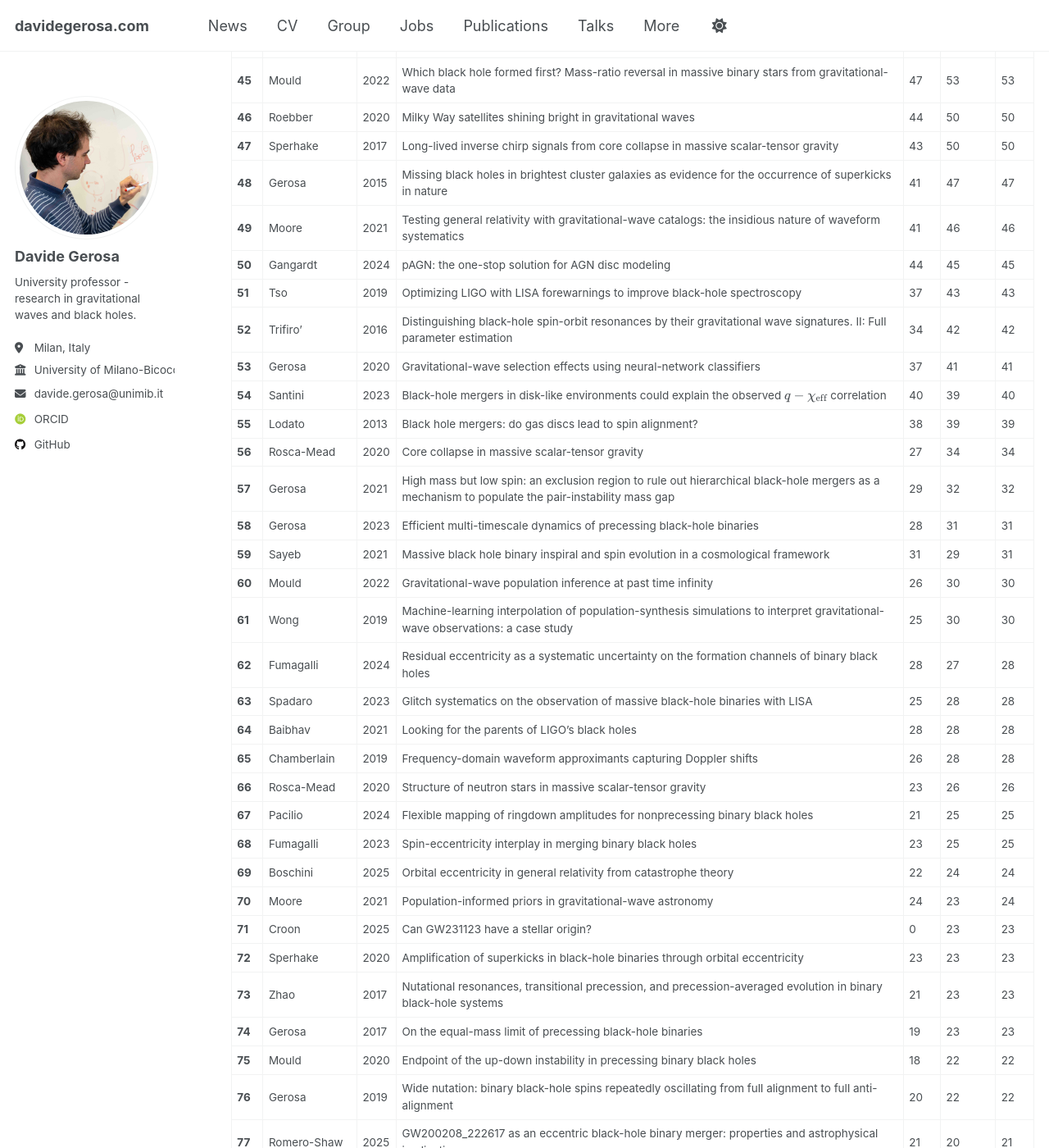
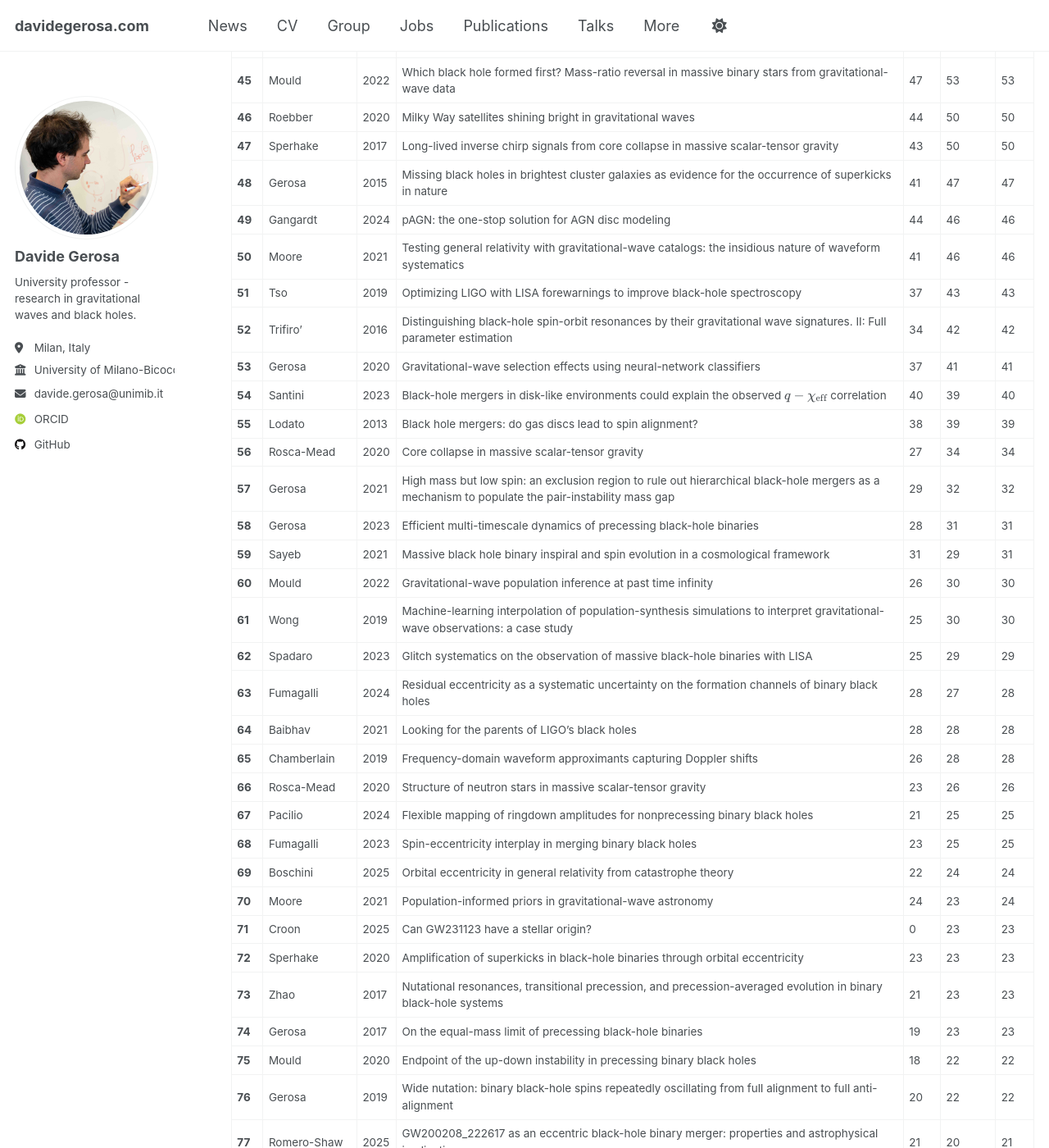
Before and after one commit to dgerosa/website, a Jekyll site: the page built from _pages/citations.md, in a window 1280 px wide and 1400 px high, scrolled down 2251 px. Shown: the whole window at 82% size. Built offline with Jekyll 4.4.1, drawn with Linux system fonts in a browser that asks for light colours; some web fonts are replaced; some of the changed text lies outside the part shown.

Commit message:
Website update from workflow

```diff
--- a/_pages/_citations.md
+++ b/_pages/_citations.md
@@ -22,7 +22,7 @@
 | **11** | Afshordi | 2025 | Waveform modelling for the Laser Interferometer Space Antenna | 144 | 174 | 174 |
 | **12** | Gerosa | 2015 | Multi-timescale analysis of phase transitions in precessing black-hole binaries | 139 | 162 | 162 |
 | **13** | Varma | 2019 | High-accuracy mass, spin, and recoil predictions of generic black-hole merger remnants | 143 | 159 | 159 |
-| **14** | Gerosa | 2013 | Resonant-plane locking and spin alignment in stellar-mass black-hole binaries: a diagnostic of compact-binary formation | 143 | 158 | 158 |
+| **14** | Gerosa | 2013 | Resonant-plane locking and spin alignment in stellar-mass black-hole binaries: a diagnostic of compact-binary formation | 143 | 159 | 159 |
 | **15** | Islam | 2021 | Eccentric binary black hole surrogate models for the gravitational waveform and remnant properties: comparable mass, nonspinning case | 128 | 139 | 139 |
 | **16** | Vitale | 2020 | Inferring the properties of a population of compact binaries in presence of selection effects | 130 | 139 | 139 |
 | **17** | Kesden | 2015 | Effective potentials and morphological transitions for binary black-hole spin precession | 115 | 137 | 137 |
@@ -57,8 +57,8 @@
 | **46** | Roebber | 2020 | Milky Way satellites shining bright in gravitational waves | 44 | 50 | 50 |
 | **47** | Sperhake | 2017 | Long-lived inverse chirp signals from core collapse in massive scalar-tensor gravity | 43 | 50 | 50 |
 | **48** | Gerosa | 2015 | Missing black holes in brightest cluster galaxies as evidence for the occurrence of superkicks in nature | 41 | 47 | 47 |
-| **49** | Moore | 2021 | Testing general relativity with gravitational-wave catalogs: the insidious nature of waveform systematics | 41 | 46 | 46 |
-| **50** | Gangardt | 2024 | pAGN: the one-stop solution for AGN disc modeling | 44 | 45 | 45 |
+| **49** | Gangardt | 2024 | pAGN: the one-stop solution for AGN disc modeling | 44 | 46 | 46 |
+| **50** | Moore | 2021 | Testing general relativity with gravitational-wave catalogs: the insidious nature of waveform systematics | 41 | 46 | 46 |
 | **51** | Tso | 2019 | Optimizing LIGO with LISA forewarnings to improve black-hole spectroscopy | 37 | 43 | 43 |
 | **52** | Trifiro' | 2016 | Distinguishing black-hole spin-orbit resonances by their gravitational wave signatures. II: Full parameter estimation | 34 | 42 | 42 |
 | **53** | Gerosa | 2020 | Gravitational-wave selection effects using neural-network classifiers | 37 | 41 | 41 |
@@ -70,8 +70,8 @@
 | **59** | Sayeb | 2021 | Massive black hole binary inspiral and spin evolution in a cosmological framework | 31 | 29 | 31 |
 | **60** | Mould | 2022 | Gravitational-wave population inference at past time infinity | 26 | 30 | 30 |
 | **61** | Wong | 2019 | Machine-learning interpolation of population-synthesis simulations to interpret gravitational-wave observations: a case study | 25 | 30 | 30 |
-| **62** | Fumagalli | 2024 | Residual eccentricity as a systematic uncertainty on the formation channels of binary black holes | 28 | 27 | 28 |
-| **63** | Spadaro | 2023 | Glitch systematics on the observation of massive black-hole binaries with LISA | 25 | 28 | 28 |
+| **62** | Spadaro | 2023 | Glitch systematics on the observation of massive black-hole binaries with LISA | 25 | 29 | 29 |
+| **63** | Fumagalli | 2024 | Residual eccentricity as a systematic uncertainty on the formation channels of binary black holes | 28 | 27 | 28 |
 | **64** | Baibhav | 2021 | Looking for the parents of LIGO's black holes | 28 | 28 | 28 |
 | **65** | Chamberlain | 2019 | Frequency-domain waveform approximants capturing Doppler shifts | 26 | 28 | 28 |
 | **66** | Rosca-Mead | 2020 | Structure of neutron stars in massive scalar-tensor gravity | 23 | 26 | 26 |
```
Also changed, not shown: other parts of _pages/_citations.md (+9 -9 lines), _pages/_group.md (+1 -1 lines), _pages/_publications.md (+1 -1 lines), _pages/_talks.md (+1 -1 lines).
